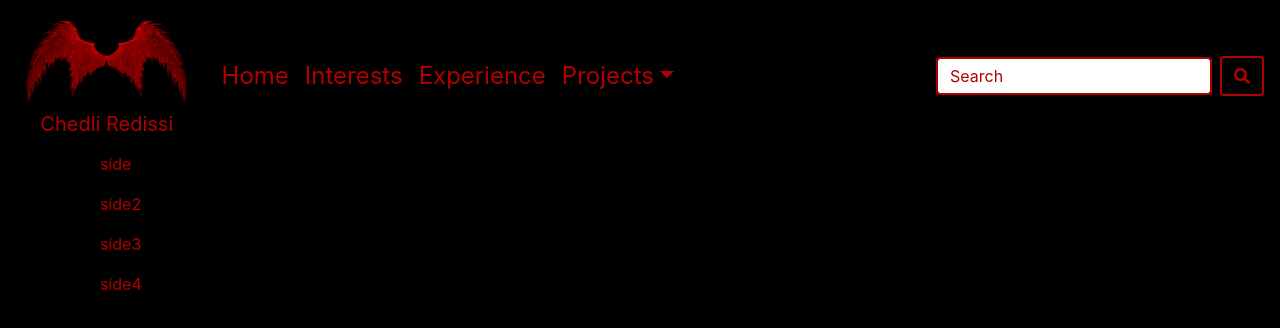
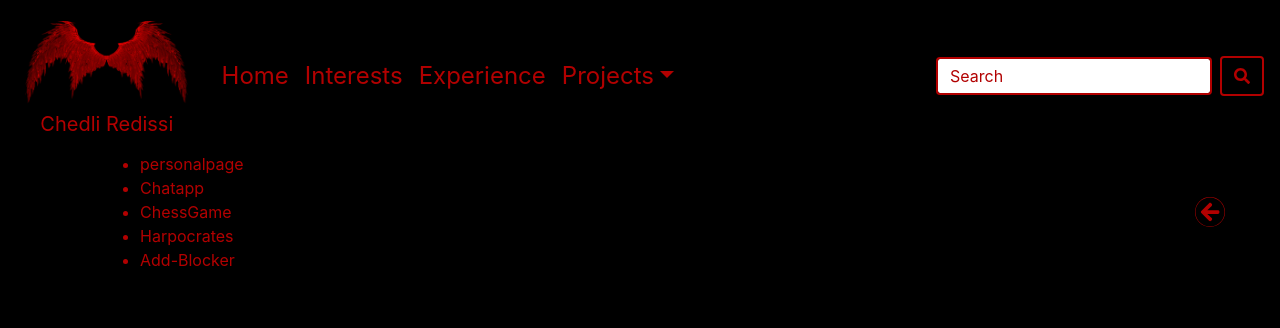
Before and after one commit to chedlyrdissi/personalpage, a React (Create React App) app: page /#/projects/side in a window 1280 px wide. Shown: the top 328 px of the page. Built offline with nearby package versions, Linux system fonts and the light colour scheme.

Commit message:
projects

```diff
--- a/public/data/side.json
+++ b/public/data/side.json
@@ -1 +1,81 @@
-[{"label": "side"},{"label": "side2"},{"label": "side3"},{"label": "side4"}]
+[
+	{
+		"name": "personalpage",
+		"description": "personal page app",
+		"url": "https://github.com/chedlyrdissi/personalpage",
+		"urlSource": "github",
+		"started": "16/06/2021",
+		"status": "pending",
+		"technologies": [
+			"github pages",
+			"nodejs",
+			"react",
+			"html",
+			"css",
+			"js"
+		]
+	},
+	{
+		"name": "Chatapp",
+		"description": "Simple chat app",
+		"url": "https://github.com/chedlyrdissi/chatapp",
+		"urlSource": "github",
+		"started": "02/05/2021",
+		"finished": "20/05/2021",
+		"status": "Closed",
+		"technologies": [
+			"websockets",
+			"angular",
+			"python",
+			"nodejs",
+			"html",
+			"css",
+			"js"
+		]
+	},
+	{
+		"name": "ChessGame",
+		"url": "https://github.com/chedlyrdissi/ChessGame",
+		"urlSource": "github",
+		"started": "17/11/2020",
+		"finished": "01/09/2020",
+		"status": "Closed",
+		"technologies": [
+			"REST api",
+			"angular",
+			"nodejs",
+			"http",
+			"html",
+			"css",
+			"js",
+			"python",
+			"flask",
+			"caching",
+			"file transfer",
+			"video media"
+		]
+	},
+	{
+		"name": "Harpocrates",
+		"url": "https://github.com/chedlyrdissi/Harpocrates",
+		"urlSource": "github",
+		"started": "17/12/2019",
+		"finished": "24/02/2020",
+		"status": "Dumped",
+		"technologies": [
+			"java",
+			"android",
+			"xml",
+			"sqlite"
+		]
+	},
+	{
+		"name": "Add-Blocker",
+		"finished": "14/09/2020",
+		"status": "Dumped",
+		"technologies": [
+			"css",
+			"js"
+		]
+	}
+]
--- a/public/index.html
+++ b/public/index.html
@@ -26,9 +26,9 @@
     -->
     <title>Chedly Rdissi</title>
   </head>
-  <body>
+  <body class="h-100">
     <noscript>You need to enable JavaScript to run this app.</noscript>
-    <div id="root"></div>
+    <div id="root" class="h-100"></div>
     <!--
       This HTML file is a template.
       If you open it directly in the browser, you will see an empty page.
--- a/src/App.js
+++ b/src/App.js
@@ -18,10 +18,10 @@ import {
 function App() {
 
   return (
-    <div className="App">
+    <div className="h-100">
       <Router basename="/">
         <HeaderComponent></HeaderComponent>
-        <Container>
+        <Container className="h-100">
           <Switch>
             <Route path="/" exact component={HomeComponent} />
             <Route path="/interests" component={InterestsComponent} />
--- a/src/components/projects/contractprojects.js
+++ b/src/components/projects/contractprojects.js
@@ -4,7 +4,10 @@ import ProjectsComponent from './projects';
 class ContractProjectsComponent extends Component {
 	constructor(props) {
 		super(props);
-		this.state = { projects: null };
+		this.state = {
+			projects: null,
+			selectedProject: null
+		};
 		fetch(`${process.env.PUBLIC_URL}/data/contracts.json`)
 			.then(data => data.json())
 			.then(projects => {
--- a/src/components/projects/project.js
+++ /dev/null
@@ -1,15 +0,0 @@
-import React, { Component } from 'react';
-
-
-class ProjectComponent extends Component {
-	render() {
-		const { project } = this.props;
-		return (
-			<p>
-				{project.label}
-			</p>
-		)
-	}
-}
-
-export default ProjectComponent;
--- /dev/null
+++ b/src/components/projects/projectpanel/projectpanel.css
@@ -0,0 +1,24 @@
+.project-panel {
+	--icon-size: 30px;
+}
+
+.open-panel {
+	left: max(60%, 300px);
+}
+
+.toggle-btn {
+	color:  var(--color-bg);
+}
+
+.panel-toggle {
+	left: calc(-var(--icon-size)/2);
+	top: calc(50% - calc(var(--icon-size)/2));
+	width: var(--icon-size);
+	height: var(--icon-size);
+	border-radius: calc(var(--icon-size)/2);
+	background-color: var(--color-text);
+}
+
+.project-panel-detail {
+	left: max(calc(var(--icon-size)/2 + 10px), 30%);
+}
--- /dev/null
+++ b/src/components/projects/projectpanel/projectpanel.js
@@ -0,0 +1,74 @@
+import React, { Component } from 'react';
+import { FontAwesomeIcon } from '@fortawesome/react-fontawesome'
+import { faArrowCircleLeft, faArrowCircleRight } from '@fortawesome/free-solid-svg-icons'
+import './projectpanel.css';
+
+
+const panelStyle = {
+	top: 0,
+	right: 0,
+	height: '100%'
+}
+
+class ProjectPanelComponent extends Component {
+
+	renderProject = project => {
+		if (project === null) {
+			return <div>nothing selected</div>
+		}
+
+		const {
+			name,
+			description,
+			url,
+			urlSource,
+			started,
+			finished,
+			status,
+			technologies
+		} = project
+
+		return (
+			<div>
+				<h1 className="text-left">{name}</h1>
+				<div>{description}</div>
+				{url &&
+					<div>
+						<label>Source: </label> <a href={url} title={url}>{urlSource}</a>
+					</div>
+				}
+				{started && <div><label>Started: </label> {started}</div>}
+				{finished && <div><label>Finished: </label> {finished}</div>}
+				{status && <div><label>Status: </label> {status}</div>}
+				{technologies && technologies.length > 0 &&
+					<div>
+						<label>Technologies:</label>
+						<ul>
+							{technologies.map((tech, i) => <li key={i}>{tech}</li>)}
+						</ul>
+					</div>
+				}
+			</div>
+		)
+	}
+
+	render() {
+		const { open, project, openToggled } = this.props;
+		return (
+			<div className={`project-panel position-absolute h-100 ${open? "open-panel": ""}`} style={panelStyle}>
+				<div className="position-relative h-100 w-100">
+					<div className="position-absolute panel-toggle" onClick={openToggled}>
+						<FontAwesomeIcon className="toggle-btn w-100 h-100" icon={open? faArrowCircleRight: faArrowCircleLeft}/>
+					</div>
+					<div className="position-absolute project-panel-detail h-100">
+						<div className="w-100 h-100">
+							{ open && this.renderProject(project) }
+						</div>
+					</div>
+				</div>
+			</div>
+		)
+	}
+}
+
+export default ProjectPanelComponent;
--- a/src/components/projects/projects.js
+++ b/src/components/projects/projects.js
@@ -1,11 +1,31 @@
 import React, { Component } from 'react';
 import { Container, Spinner } from 'react-bootstrap';
-import ProjectComponent from './project.js';
+import ProjectPanelComponent from './projectpanel/projectpanel';
 
 
 class ProjectsComponent extends Component {
 
-	renderProject = (project, i) => <ProjectComponent key={i} project={project} />
+	state = {
+		open: false,
+		selectedProject: null
+	}
+
+	selectProject = (project) => {
+		this.setState({ open: true, selectedProject: project })
+	}
+
+	toggleOpen = () => {
+		const { open } = this.state;
+		this.setState({ open: !open })
+	}
+
+	renderProject = (project, i) =>
+		<li
+			key={i}
+			onClick={() => this.selectProject(project)}
+		>
+			{project.name}
+		</li>
 
 	renderLoading = () =>
 		<Spinner animation="border" role="status">
@@ -14,12 +34,21 @@ class ProjectsComponent extends Component {
 
 	render() {
 		const { projects } = this.props;
+		const { open, selectedProject } = this.state;
+
 		return (
-			<Container>
+			<Container fluid className="position-relative h-100">
 				{projects === null?
 					this.renderLoading():
-					projects.map(this.renderProject)
+					<ul>
+						{projects.map(this.renderProject)}
+					</ul>
 				}
+				<ProjectPanelComponent
+					open={open}
+					project={selectedProject}
+					openToggled={this.toggleOpen}
+				/>
 			</Container>
 		)
 	}
--- a/src/components/projects/schoolprojects.js
+++ b/src/components/projects/schoolprojects.js
@@ -4,7 +4,10 @@ import ProjectsComponent from './projects';
 class SchoolProjectsComponent extends Component {
 	constructor(props) {
 		super(props);
-		this.state = { projects: null };
+		this.state = {
+			projects: null,
+			selectedProject: null
+		};
 		fetch(`${process.env.PUBLIC_URL}/data/school.json`)
 			.then(data => data.json())
 			.then(projects => {
--- a/src/components/projects/sideprojects.js
+++ b/src/components/projects/sideprojects.js
@@ -4,7 +4,10 @@ import ProjectsComponent from './projects';
 class SideProjectsComponent extends Component {
 	constructor(props) {
 		super(props);
-		this.state = { projects: null };
+		this.state = {
+			projects: null,
+			selectedProject: null
+		};
 		fetch(`${process.env.PUBLIC_URL}/data/side.json`)
 			.then(data => data.json())
 			.then(projects => {
```
Also changed, not shown: public/data/contracts.json (+22 -1 lines), public/data/school.json (+97 -1 lines).
